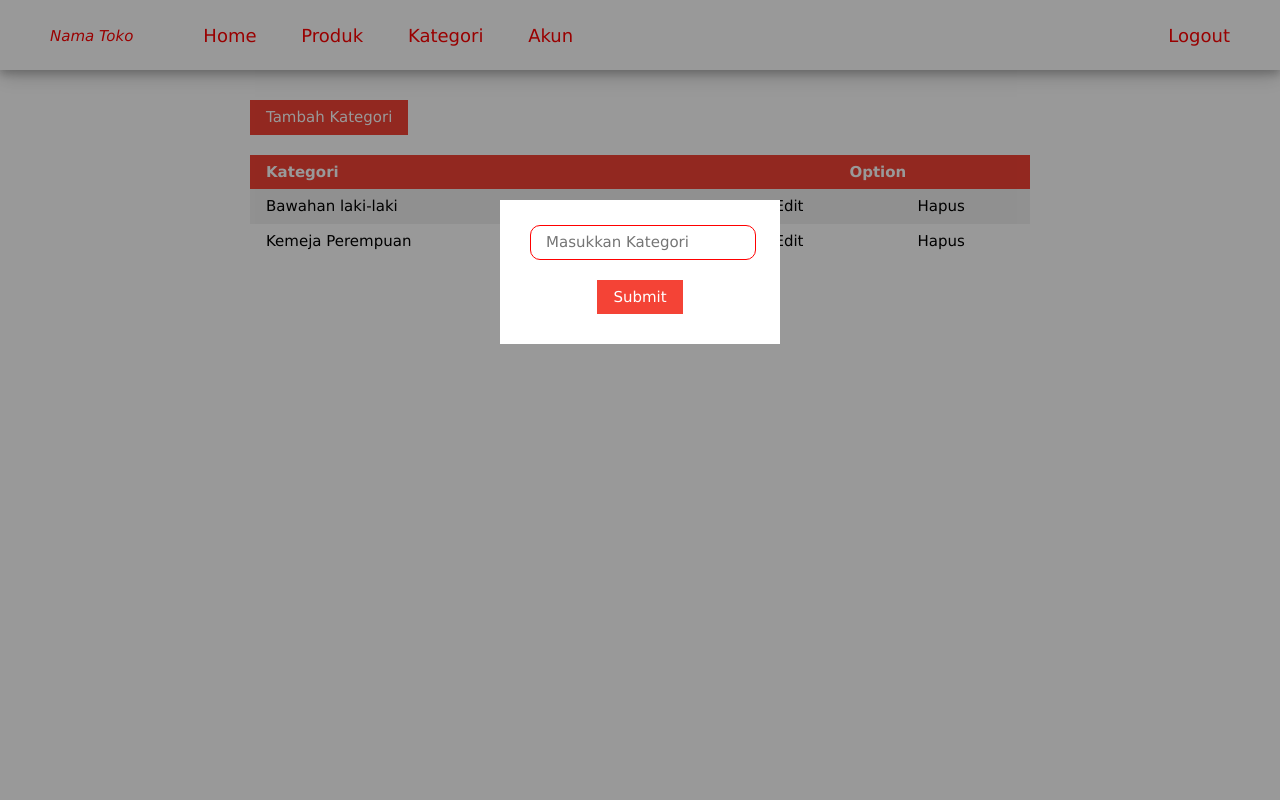
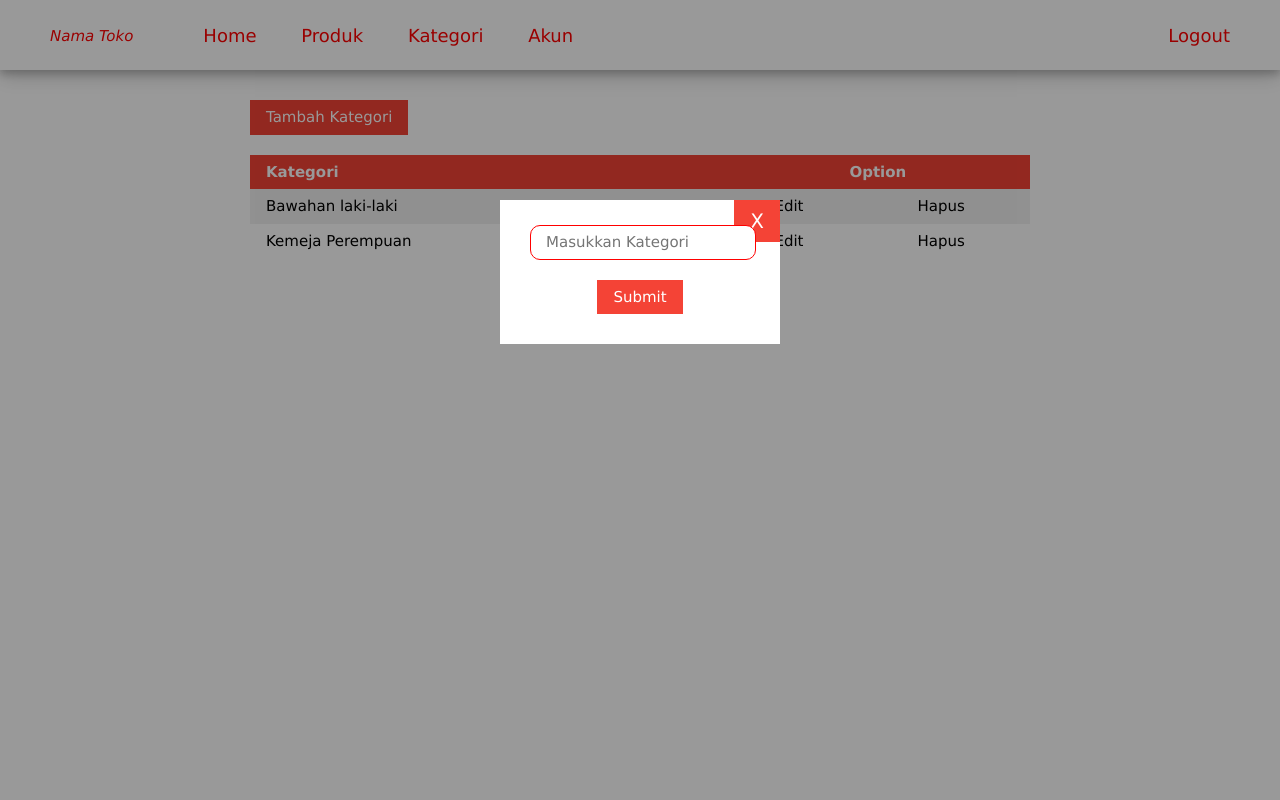
Before and after one commit to willy1920/J21Afdn, a PHP site: page /admin/category.php in a window 1280 px wide, after a click on "Tambah Kategori". Run offline with PHP 8.4, Linux system fonts and the light colour scheme; data comes from the database, SQL or seed files in the repository.

Commit message:
fix menu and add cancel button

```diff
--- a/admin/category.php
+++ b/admin/category.php
@@ -21,17 +21,13 @@
     </style>
 </head>
 <body>
-    <div class="header w3-card-4">
-        <p class="toko"><i>Nama Toko</i></p>
-        <a href="index.php"><button>Home</button></a>
-        <a href="product.php"><button>Produk</button></a>
-        <a href="category.php"><button>Kategori</button></a>
-        <a href="account.php"><button>Akun</button></a>
-        <button style="float: right;">Logout</button>
-    </div>
+<?php
+    include 'menu.php';
+?>
 
     <div class="w3-modal" style="display: none;" id="categoryAdd">
         <form action="categoryAdd.php" method="post" style="margin: 100px 500px; background-color: white; padding: 30px;">
+            <button class="cancel w3-btn w3-red" onclick="document.getElementById('categoryAdd').style.display='none'">X</button>
             <center><input type="text" name="name" required class="search" placeholder="Masukkan Kategori" style="margin-right: 0px;" autofocus><br>
             <input type="submit" value="Submit" name="submit" onclick="document.getElementById('categoryAdd').style.display='none'" class="w3-btn w3-red" style="margin-top: 20px;"></center>
         </form>
@@ -39,6 +35,7 @@
 
     <div class="w3-modal" style="display: none;" id="categoryEdit">
         <form action="categoryEdit.php" method="post" style="margin: 100px 500px; background-color: white; padding: 30px;">
+            <button class="cancel w3-btn w3-red" onclick="document.getElementById('categoryAdd').style.display='none'">X</button>
             <center><input type="text" name="editName" id="editName" required class="search" placeholder="Ubah Kategori" style="margin-right: 0px;" autofocus><br>
             <input type="submit" value="Submit" name="editSubmit" onclick="document.getElementById('categoryEdit').style.display='none'" class="w3-btn w3-red" style="margin-top: 20px;"></center>
             <input type="hidden" name="editId" id="editId">
--- /dev/null
+++ b/admin/menu.php
@@ -0,0 +1,8 @@
+    <div class="header w3-card-4">
+        <p class="toko"><i>Nama Toko</i></p>
+        <a href="index.php"><button>Home</button></a>
+        <a href="product.php"><button>Produk</button></a>
+        <a href="category.php"><button>Kategori</button></a>
+        <a href="account.php"><button>Akun</button></a>
+        <button style="float: right;">Logout</button>
+    </div>
--- a/style/css.css
+++ b/style/css.css
@@ -40,3 +40,8 @@
 	text-decoration: none;
 	cursor: pointer;
 }
+.cancel{
+	font-size: 20px;
+	float: right;
+	margin: -30px;
+}
```
Also changed, not shown: admin/account.php (+5 -8 lines), admin/index.php (+3 -8 lines), admin/product.php (+4 -8 lines).
